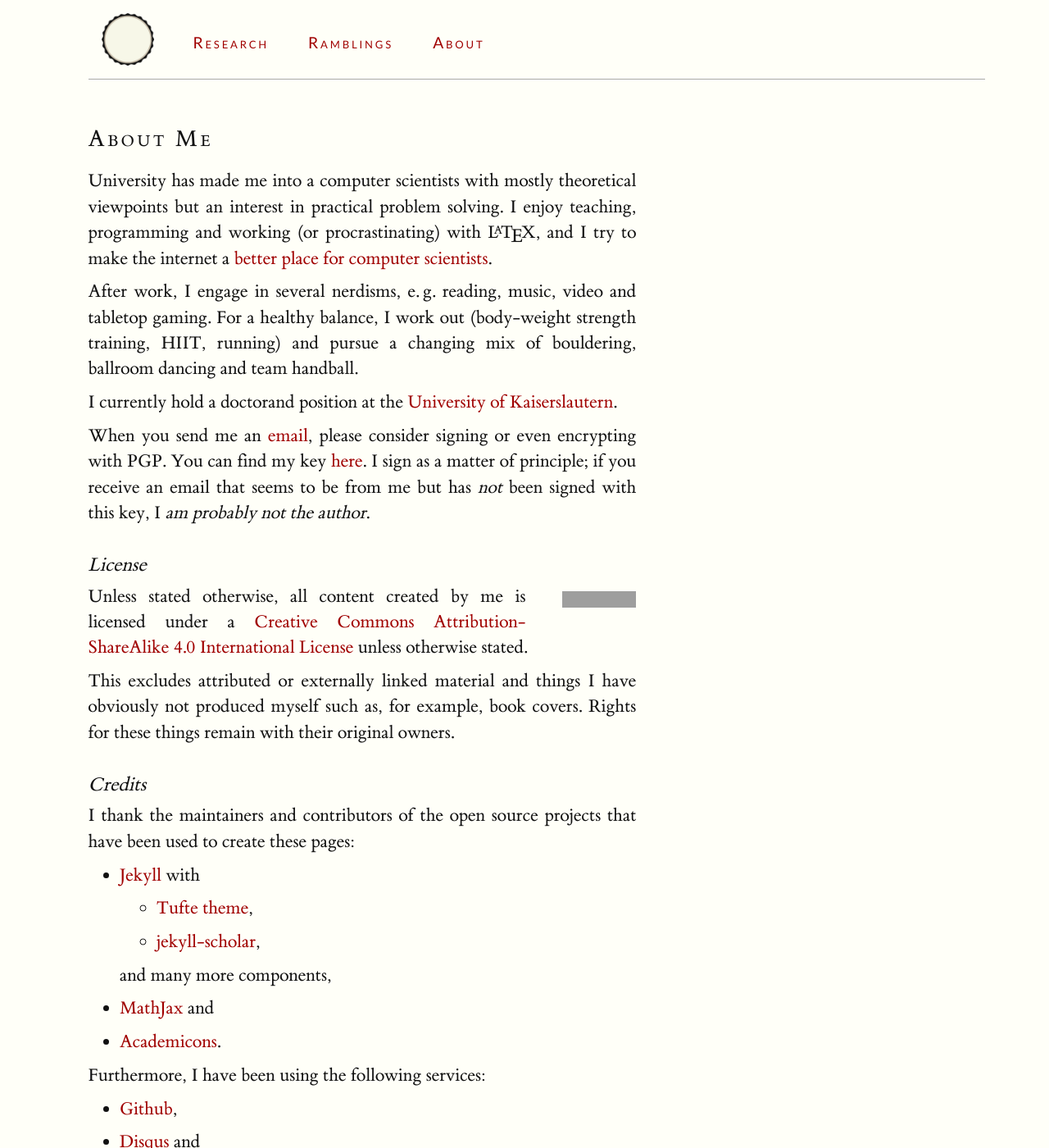
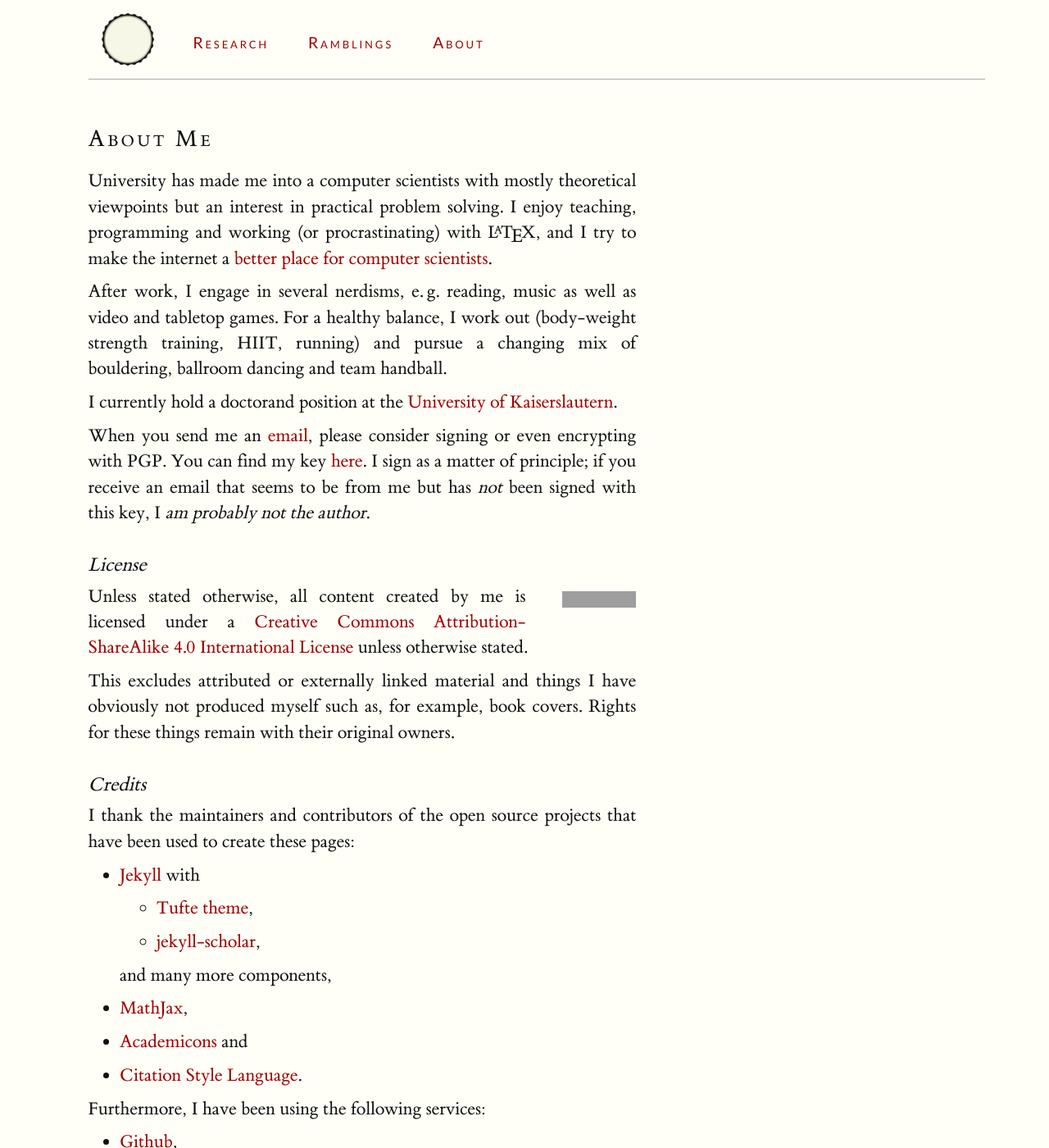
Before and after one commit to reitzig/reitzig.github.io, a Jekyll site: the page built from about/index.md, in a window 1280 px wide and 1400 px high. Shown: the whole window at 82% size. Built offline with Jekyll 4.4.1, drawn with Linux system fonts in a browser that asks for light colours; grey boxes are pictures that could not be loaded.

Commit message:
Adapts citation style for own purposes; in particular, add some post-processing to get links.
Small additions to content.

```diff
--- a/_bibliography/publications.bib
+++ b/_bibliography/publications.bib
@@ -4,6 +4,7 @@
 	journal = {ArXiv e-prints},
 	archivePrefix = {arXiv},
 	eprint = {1504.06475},
+	url = {http://arxiv.org/abs/1504.06475},
 	year = {2015},
 	month = {9},
   abstract = {Proportional apportionment is the problem of assigning seats to parties according to their relative share of votes. Divisor methods are the de-facto standard solution, used in many countries.
@@ -26,6 +27,7 @@
   journal = {ArXiv e-prints},
   archivePrefix = {arXiv},
   eprint    = {1502.04048},
+  url       = {http://arxiv.org/abs/1502.04048},
   primaryClass = {cs.DS},
   year      = {2015},
   month     = {April},
--- a/_config.yml
+++ b/_config.yml
@@ -2,6 +2,7 @@
 subtitle: "Thoughts of a computer scientist, teacher, programmer and LaTeXer."
 author: "Raphael Reitzig"
 description: "Computer scientist. Teacher. Programmer. LaTeXer."
+
 email: reitzig@cs.uni-kl.de
 
 gems: ['jekyll/scholar']
@@ -36,7 +37,7 @@
       mathjax-version:  "TeX-AMS_HTML-full"
 
 scholar:
-  style: new-solutions
+  style: _includes/structured-refs-web.csl
   locale: en
 
   bibliography: publications.bib
--- a/_plugins/fixbibliography.rb
+++ b/_plugins/fixbibliography.rb
@@ -41,7 +41,23 @@
         res.gsub!(/<a class="details" href=".*?">Details<\/a>/, "")
       end
 
+      # Make DOI into link
+      res.gsub!(/DOI: (\S+)\s+/, "DOI: <a href=\"https://dx.doi.org/\\1\">\\1</a>")
+
+      # Make URLs into link
+      res.gsub!(/URL: (\S+)\s+/) { |m|
+        "<a href=\"#{$1}\">#{shorten_url($1)}</a>"
+      }
+
+      # Prevent bad line breaks
+      res.gsub!(/et al./, "et&#8239;al.")
+      #res.gsub!(/(DOI:|ISBN:)\s+/, "\\1&nbsp;")
+
       return res
+    end
+
+    def shorten_url(url)
+      url.sub(/https?:\/\/([^\/]+)(\/.*|.*\?)$/, "\\1")
     end
   end
 end
--- a/about/index.md
+++ b/about/index.md
@@ -1,5 +1,5 @@
 ---
-title: About Me
+  title: About Me
 ---
 
 University has made me into a computer scientists with mostly theoretical viewpoints
@@ -7,13 +7,14 @@
 I enjoy teaching, programming and working (or procrastinating) with {% latex %}, and
 I try to make the internet a [better place for computer scientists](http://cs.stackexchange.com/users/98/raphael).
 
-After work, I engage in several nerdisms, {% abbr eg %} reading, music, video and tabletop gaming.
-For a healthy balance, I work out (body-weight strength training, HIIT, running) and pursue a
-changing mix of bouldering, ballroom dancing and team handball.
+After work, I engage in several nerdisms, {% abbr eg %} reading, music as well as
+video and tabletop games.
+For a healthy balance, I work out (body-weight strength training, HIIT, running)
+and pursue a changing mix of bouldering, ballroom dancing and team handball.
 
 I currently hold a doctorand position at the [University of Kaiserslautern](http://wwwagak.cs.uni-kl.de/home/staff/raphael-reitzig).
 
-When you send me an [email](mailto:reitzig@cs.uni-kl.de), please consider signing or even encrypting with PGP.
+When you send me an [email](mailto:{{ site.email }}), please consider signing or even encrypting with PGP.
 You can find my key [here](http://pgp.mit.edu:11371/pks/lookup?op=get&search=0x12F79CC14F0B50B9).
 I sign as a matter of principle;
 if you receive an email that seems to be from me but has *not* been signed with this key,
@@ -41,8 +42,9 @@
 
    and many more components,
 
- * [MathJax](https://www.mathjax.org/) and
- * [Academicons](http://jpswalsh.github.io/academicons/).
+ * [MathJax](https://www.mathjax.org/),
+ * [Academicons](http://jpswalsh.github.io/academicons/) and
+ * [Citation Style Language](http://citationstyles.org/).
 
 Furthermore, I have been using the following services:
 
```
Also changed, not shown: _bibliography/references.bib (+13 -1 lines), research/open-questions/index.md (+4 -0 lines), 2 other files.
